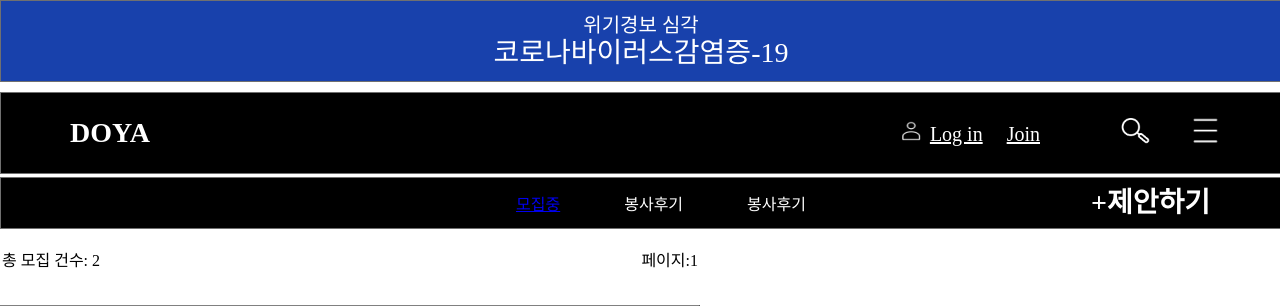
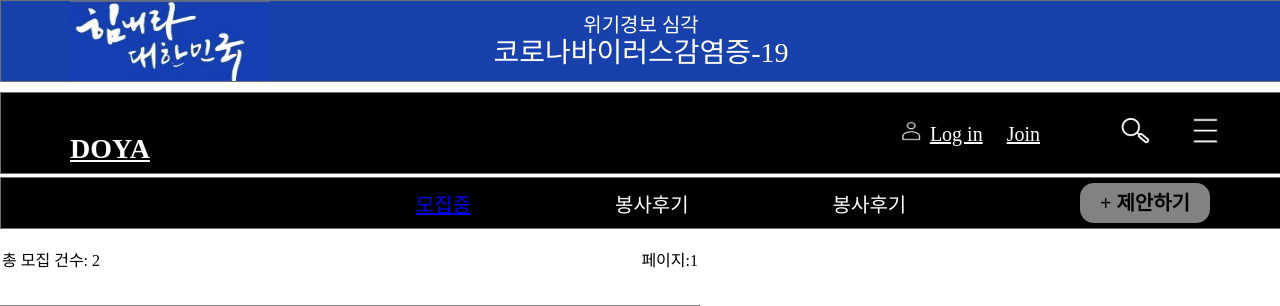
Before and after one commit to GJAI-School/2020-GJAI-Hackerton, a Django app: page /post/ in a window 1280 px wide. Shown: the top 306 px of the page. Run offline with Django 3.2, Linux system fonts and the light colour scheme; data comes from the database, SQL or seed files in the repository.

Commit message:
post page update

```diff
--- a/doya/firstapp/static/post.css
+++ b/doya/firstapp/static/post.css
@@ -1,4 +1,8 @@
 /* 팝업창 */
+body .test{
+    font-size: 50px;
+}
+
 body {
     position: relative;
     margin: 0px;
@@ -14,6 +18,13 @@ header .head_1 {
     flex-direction: column;
     justify-content: center;
     align-items: center;
+}
+
+header .title{
+    position: absolute;
+    left: 70px;
+    width: 200px;
+    height: 80px;
 }
 
 header .head_1_text1{
@@ -138,20 +149,39 @@ header .menu_img{
 
 .menubar ul li{
     color: white;
+    font-family: NanumSquareRoundL;
+    font-size: 20px;
+    font-weight: normal;
+    font-stretch: normal;
+    font-style: normal;
     display: inline;
-    margin: 30px;
+    margin: 70px;
+}
+
+.menubar .right_box{
+    position: absolute;
+    right: 70px;
+    display: flex;
+    width: 130px;
+    height: 40px;
+    opacity: 0.51;
+    border-radius: 14px;
+    background-color: #ffffff;
+    z-index: 1;
 }
 
 .menubar .right_m{
-    position: absolute;
-    right: 70px;
+    display: flex;
+    justify-content: center;
+    align-items: center;
+    width: 150px;
     font-family: NanumSquareRoundB;
-    font-size: 28px;
+    font-size: 20px;
     font-weight: bold;
     font-stretch: normal;
     font-style: normal;
     line-height: 1.14;
     letter-spacing: normal;
     text-align: center;
-    color: #ffffff;
+    z-index: 3;
 }
--- a/doya/firstapp/templates/main.html
+++ b/doya/firstapp/templates/main.html
@@ -1,9 +1,10 @@
 <!DOCTYPE html>
 <html lang="en">
+{% load static %}
 <head>
     <meta charset="UTF-8">
     <meta name="viewport" content="width=device-width, initial-scale=1.0">
-    <link rel ="stylesheet" href="static/main.css">
+    <link rel ="stylesheet" href="{% static 'main.css' %}">
     <title>Document</title>
 </head>
 <body>
--- a/doya/firstapp/templates/post.html
+++ b/doya/firstapp/templates/post.html
@@ -1,46 +1,41 @@
 <!DOCTYPE html>
 <html lang="en">
+{% load static %}
 <head>
     <meta charset="UTF-8">
     <meta name="viewport" content="width=device-width, initial-scale=1.0">
-    <link rel ="stylesheet" href="static/post.css">
+    <link rel ="stylesheet" href="{% static 'post.css' %}">
     <title>Document</title>
 </head>
 <body>
     <header>
         <div class="head_1">
-
+            <img class="title" src="{% static 'img/header.jpg'%}">
             <div class="head_1_text1">위기경보 심각</div>
             <div class='head_1_text2'>코로나바이러스감염증-19</div>
         </div>
-
         <div class="head_2">
-            <div class="name">DOYA</div>
+            <div><a class="name" href='{% url 'main' %}'>DOYA</a></div>
             <div class="search_bar">
                 <div class="head_2_text">
-                    <img class="login_img" src="static/img/login.PNG">
+                    <img class="login_img" src="{% static 'img/login.PNG'%}">
                     <a class="login" href='{% url 'login' %}'>Log in</a> <a class="join" href='{% url 'signin' %}'>Join</a>
                 </div>
-                <div><img class="search_img" src="static/img/search.PNG"></div>
-                <div><img class="menu_img" src="static/img/menu.PNG"></div>
+                <div><img class="search_img" src="{% static 'img/search.PNG'%}"></div>
+                <div><img class="menu_img" src="{% static 'img/menu.PNG'%}"></div>
             </div>
         </div>
     </header>
 
     <nav class="menubar">
-
         <ul>
             <li><a href='{% url 'post' %}'>모집중</a></li>
             <li><a>봉사후기</a></li>
             <li><a>봉사후기</a></li>
         </ul>
-
-        <div class="right_m">
-            +제안하기
-
+        <div class="right_box">
+            <div class="right_m">+ 제안하기</div>
         </div>
-
-
     </nav>
 
     <contain>
```
Also changed, not shown: doya/doya/settings.py (+6 -1 lines).
